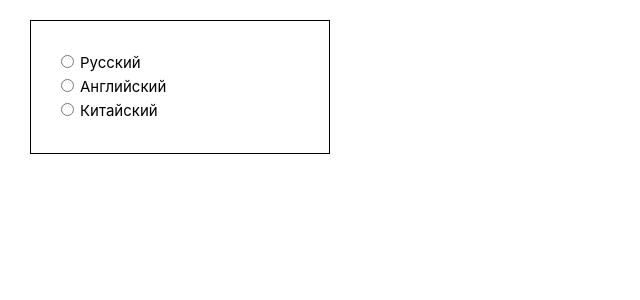
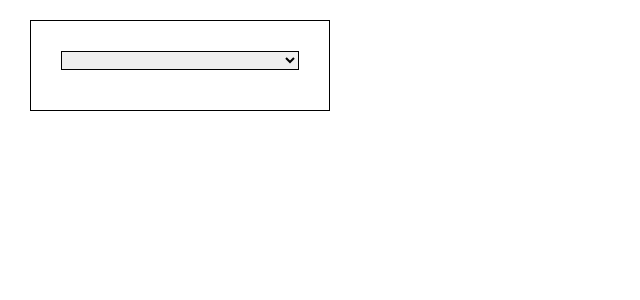
Before and after one commit to aanddi/vue3_exercises, a Vue app in the folder vue3/: page / in a window 1280 px wide. Shown: the top 300 px of the page, without its empty margins (0-640 px from the left). Built offline with nearby package versions, Linux system fonts and the light colour scheme.

Commit message:
Работа с селектами в Vue

```diff
--- a/vue3/src/App.vue
+++ b/vue3/src/App.vue
@@ -2,28 +2,11 @@
 export default {
   data() {
     return {
-      arr: ["Русский", "Английский", "Китайский"],
-      visible1: false,
-      visible2: false,
-      visible3: false,
+      selected: '',
     }
   },
   methods: {
-    check1() {
-      this.visible1 = true;
-      this.visible2 = false;
-      this.visible3 = false;
-    },
-    check2() {
-      this.visible1 = false;
-      this.visible2 = true;
-      this.visible3 = false;
-    },
-    check3() {
-      this.visible1 = false;
-      this.visible2 = false;
-      this.visible3 = true;
-    },
+
   }
 }
 </script>
@@ -31,27 +14,13 @@ export default {
 <template>
   <div class="wrapper">
     <div class="block">
-      <div class="item">
-        <input type="radio" name="radio" @click="check1">
-        <label>Русский</label>
-      </div>
-      <div class="item">
-        <input type="radio" name="radio" @click="check2">
-        <label>Английский</label>
-      </div>
-      <div class="item">
-        <input type="radio" name="radio" @click="check3">
-        <label>Китайский</label>
-      </div>
-      <p v-if="visible1">
-        Далеко-далеко за словесными горами, в стране гласных и согласных живут рыбные тексты.
-      </p>
-      <p v-if="visible2">
-        Far, far beyond verbal mountains, in the land of vowels and consonants, fish texts live.
-      </p>
-      <p v-if="visible3">
-        遠在語言山脈之外，在元音和輔音的土地上，魚類文本生活著。
-      </p>
+      <select v-model="selected">
+        <option>value1</option>
+        <option>value2</option>
+        <option>value3</option>
+      </select>
+
+      <p>{{ selected }}</p>
     </div>
   </div>
 </template>
@@ -84,9 +53,14 @@ label {
   border-radius: 10px;
 }
 
+select {
+  border: 1px solid black;
+}
+
 p {
   margin-top: 10px;
 }
+
 .btn {
   background-color: #fd0606;
   padding: 10px;
```
